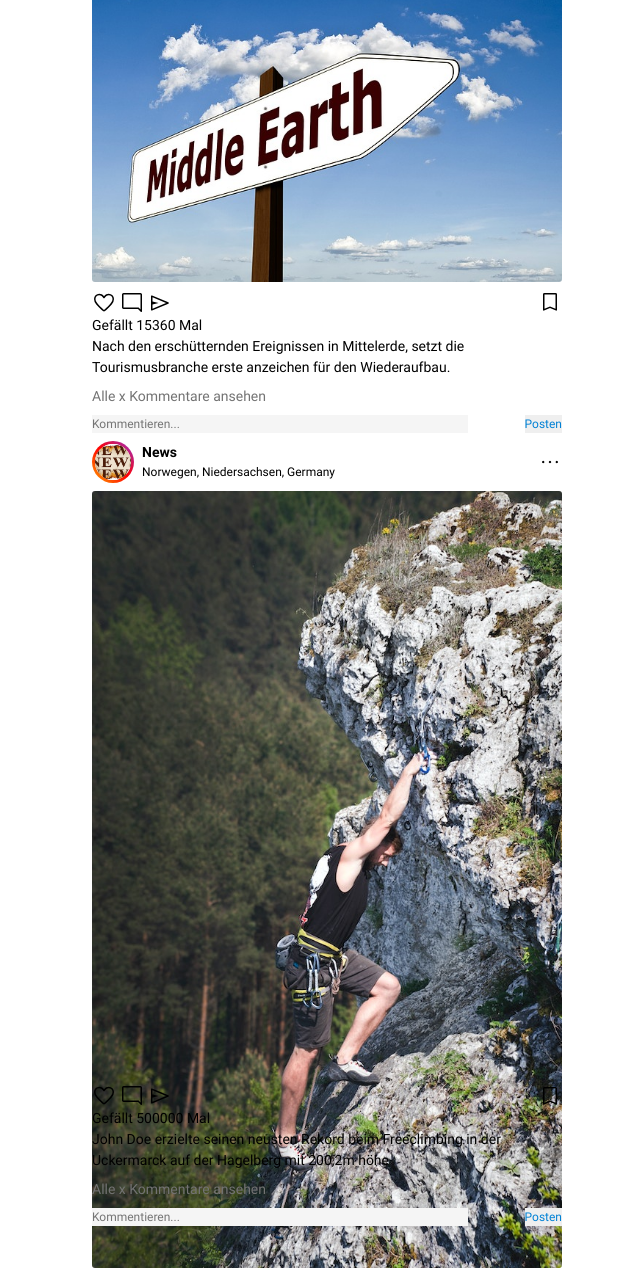
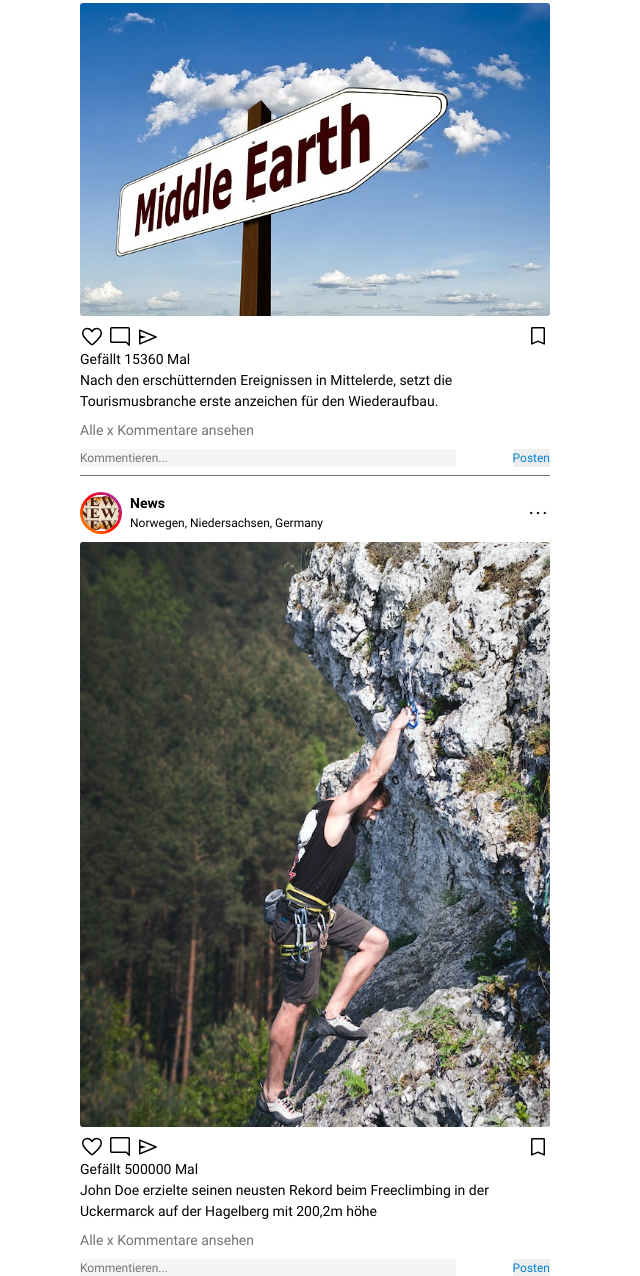
Before and after one commit to Zwogli/Instasocial, a website: page index.html in a window 1280 px wide. Shown: the part 1524-2800 px from the top of the page, without its empty margins (275-915 px from the left). Drawn offline with nearby package versions, Linux system fonts and the light colour scheme.

Commit message:
fix style

```diff
--- a/style/main.scss
+++ b/style/main.scss
@@ -36,7 +36,10 @@
     flex-direction: column;
     justify-content: center;
     align-items: center;
+  }
+  #subscribe{
     border-bottom: 1px solid var(--color-lines);
+    margin-bottom: 16px;
   }
   .post-head{
     width: 100%;
@@ -56,8 +59,9 @@
     max-width: 470px;
     object-fit: cover;
     img{
-      width: 100vw;
+      width: 96vw;
       max-width: 470px;
+      max-height: 585px;
       object-position: center;
       object-fit: cover;
       border-radius: 3px;
@@ -104,7 +108,7 @@
   @media(min-width: 770px){
     main{
         height: 100vh;
-        width: calc(100vw - 60px);
+        width: calc(100vw - 72px);
         right: 0!important;
         top: 0!important;
         left: 60px!important;
```
Also changed, not shown: style/main.css, 1 other file.
